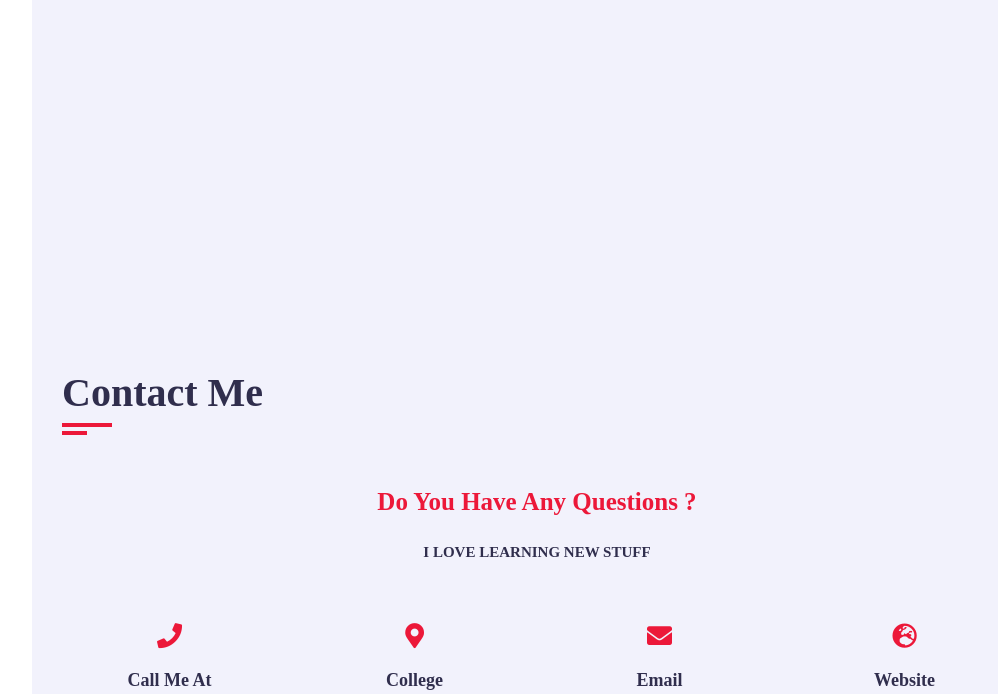
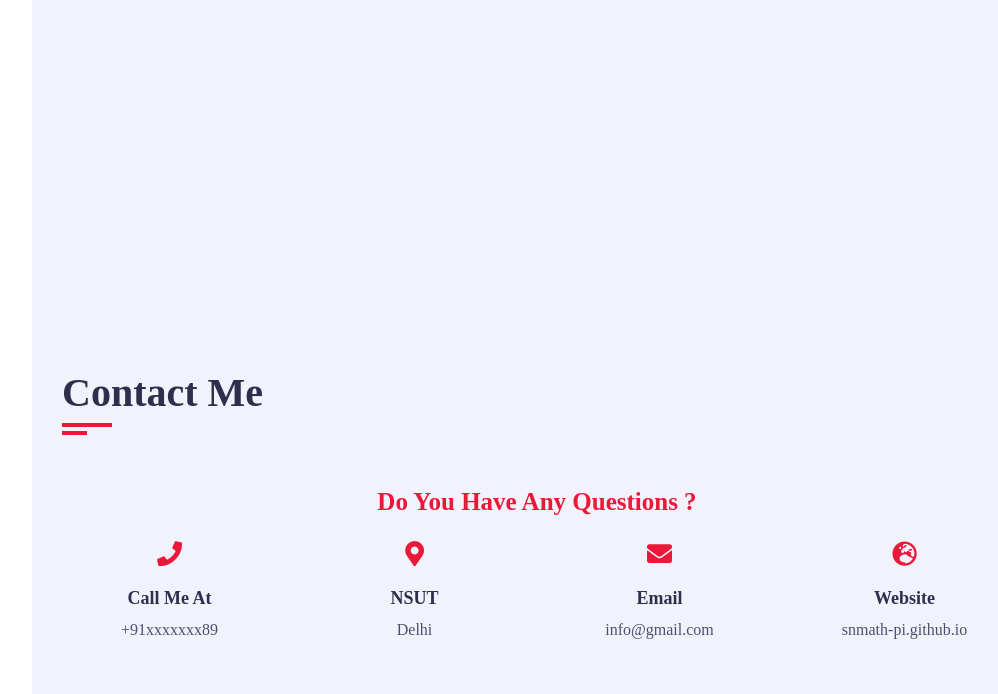
Before and after one commit to snmath-pi/snmath-pi.github.io, a plain HTML site: page index.html in a window 1280 px wide. Shown: the part 2788-3482 px from the top of the page, without its empty margins (238-1236 px from the left). Drawn offline with nearby package versions, Linux system fonts and the light colour scheme; a web font is replaced by a local one.

Commit message:
Update index.html

```diff
--- a/index.html
+++ b/index.html
@@ -68,7 +68,7 @@
             <div class="about-content padd-15">
               <div class="row">
                 <div class="about-text padd-15">
-                  <h3>I'm Saksham Negi and <span> I am aCompetitive Programmer</span></h3>
+                  <h3>I'm Saksham Negi and <span> I am a Competitive Programmer</span></h3>
                   <p>Lorem ipsum dolor sit amet consectetur adipisicing elit. Totam quo ea commodi autem eius id error. Corporis inventore adipisci hic sequi! Blanditiis architecto reprehenderit rerum assumenda, illum aliquam quae dolore nobis laudantium incidunt maiores harum officiis animi commodi! Ipsam exercitationem molestias, non et velit facilis cupiditate, ducimus, dolor harum explicabo cum necessitatibus obcaecati minima dignissimos.</p>
                 </div>
               </div>
@@ -302,7 +302,7 @@
             </div>
           </div>
           <h3 class="contact-title padd-15">Do You Have Any Questions ?</h3>
-          <h4 class="contact-sub-title padd-15">I LOVE LEARNING NEW STUFF</h4>
+
           <div class="row">
             <!-- ===== Contact info item start ====== -->
             <div class="contact-info-item padd-15">
@@ -314,7 +314,7 @@
              <!-- ===== Contact info item start ====== -->
              <div class="contact-info-item padd-15">
               <div class="icon"><i class="fa fa-map-marker-alt"></i></div>
-              <h4>College</h4>
+              <h4>NSUT</h4>
               <p>Delhi</p>
             </div>
             <!-- ===== Contact info item end ====== -->
```
